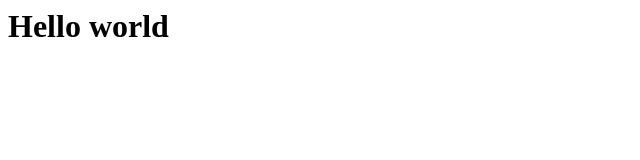
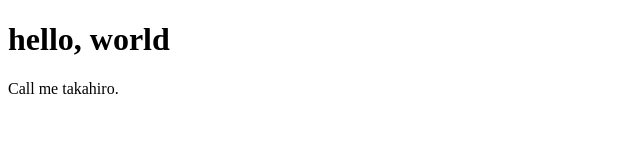
Before and after one commit to takahirokaneda-git/website, a plain HTML site: page index.html in a window 1280 px wide. Shown: the whole page, without its empty margins (0-640 px from the left). Drawn offline with Linux system fonts and the light colour scheme.

Commit message:
add HTML structure & add title

```diff
--- a/index.html
+++ b/index.html
@@ -1 +1,10 @@
-<h1>Hello world</h1>
+<!DOCTYPE html>
+  <html>
+    <head>
+      <title>A whale of a greeting</title>
+    </head>
+    <body>
+      <h1>hello, world</h1>
+        <p>Call me takahiro.</p>
+    </body>
+</html>
```
